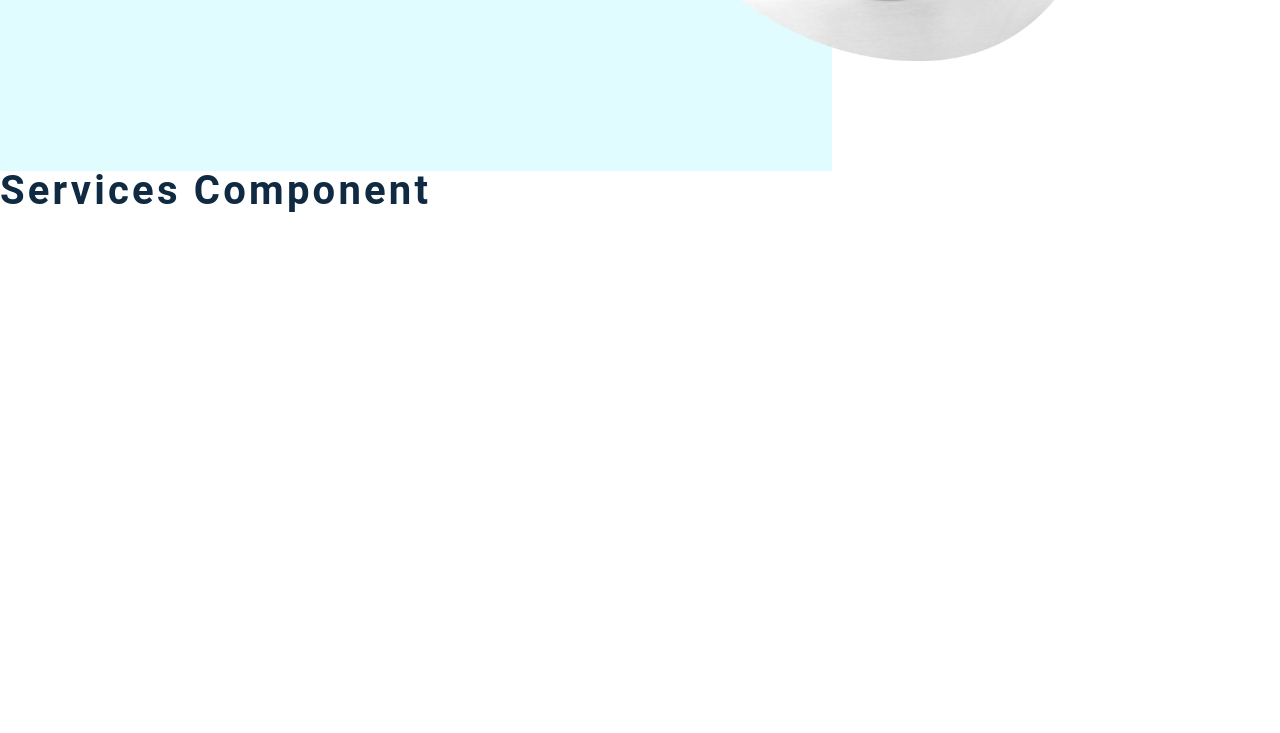
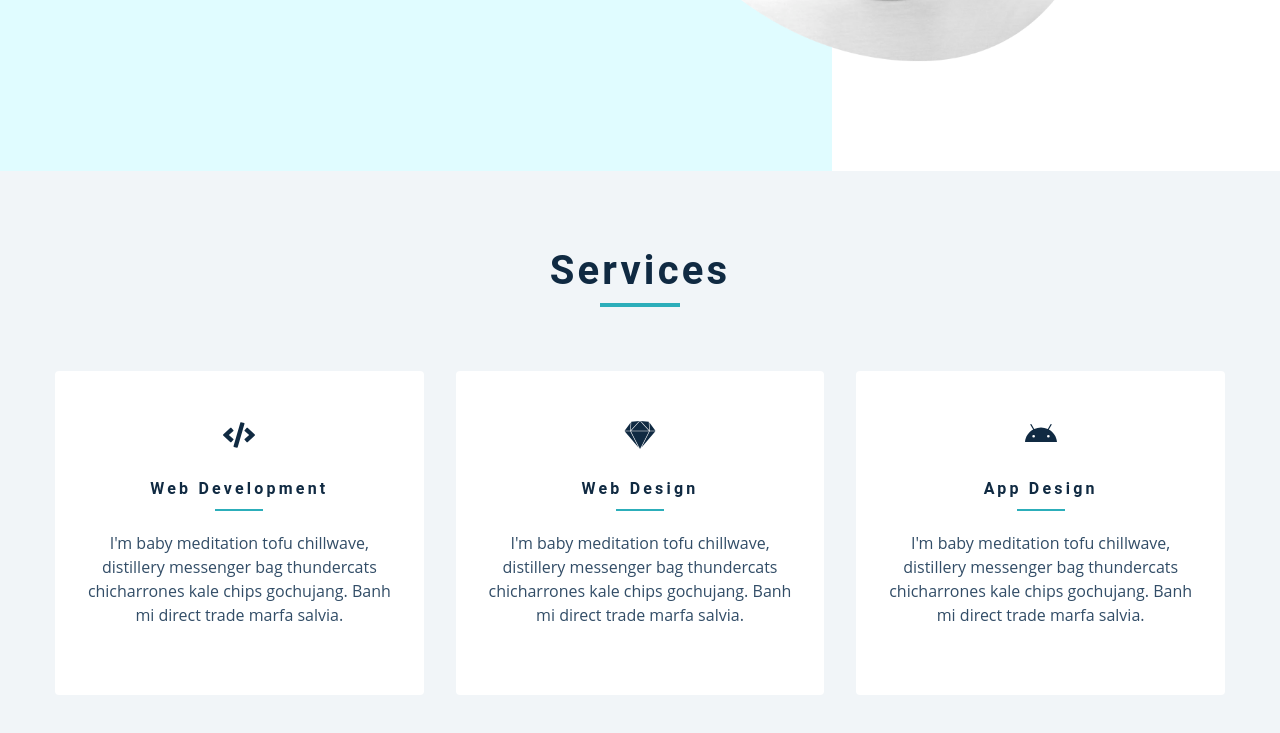
Before and after one commit to HuPaL/Gatsby-Portfolio, a Gatsby site: page / in a window 1280 px wide. Shown: the part 549-1282 px from the top of the page. Before the commit the page ends 800 px from the top, so only its background shows below. Built offline with nearby package versions, Linux system fonts and the light colour scheme; Gatsby itself is replaced by a stand-in of ours.

Commit message:
Add serices section

```diff
--- a/src/components/Services.js
+++ b/src/components/Services.js
@@ -2,7 +2,24 @@ import React from "react"
 import Title from "./Title"
 import services from "../constants/services"
 const Services = () => {
-  return <h2>services component</h2>
+  return (
+    <section className="section bg-grey">
+      <Title title="services" />
+      <div className="section-center services-center">
+        {services.map(service => {
+          const {id, icon, title, text } = service
+          return (
+            <article key={id} className="service">
+              {icon}
+              <h4>{title}</h4>
+              <div className="underline"></div>
+              <p>{text}</p>
+            </article>
+          )
+        })}
+      </div>
+    </section>
+  )
 }
 
 export default Services
```
